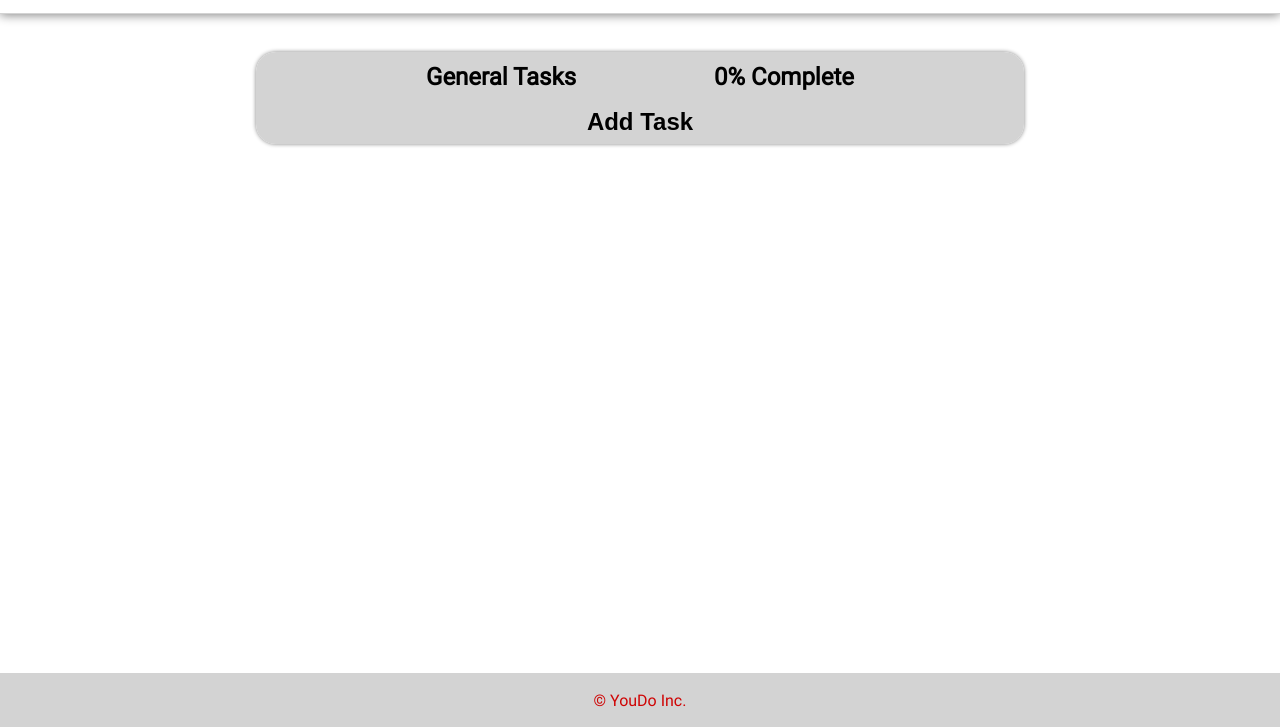
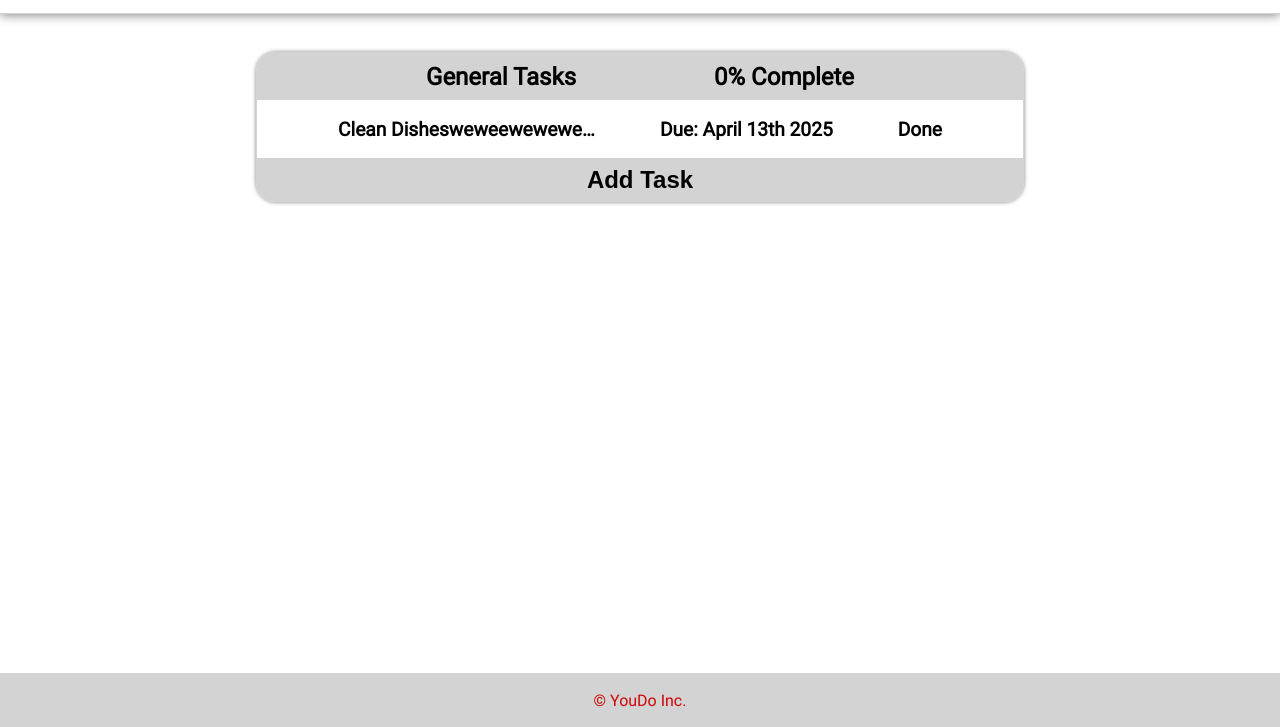
Before and after one commit to SamuelWyck/odin-todo-list, a website built with webpack: page src/template.html in a window 1280 px wide. Shown: the part 73-800 px from the top of the page. Built offline with nearby package versions, Linux system fonts and the light colour scheme.

Commit message:
Add html for project card

```diff
--- a/src/template.html
+++ b/src/template.html
@@ -22,9 +22,15 @@
                 <div class="project-card">
                     <div class="project-info">
                         <span class="project-title">General Tasks</span>
-                        <span><span class="project-percentage">0% </span>Complete</span>
+                        <span><span class="project-percentage">0%</span> Complete</span>
                     </div>
-                    <div class="project-tasks"></div>
+                    <div class="project-tasks">
+                        <div class="task-card" data-taskId="t-0">
+                            <p class="task-title">Clean Dishesweweewewewewewewe</p>
+                            <p>Due: April 13th 2025</p>
+                            <button>Done</button>
+                        </div>
+                    </div>
                     <div class="project-footer">
                         <button type="button">Add Task</button>
                     </div>
```
